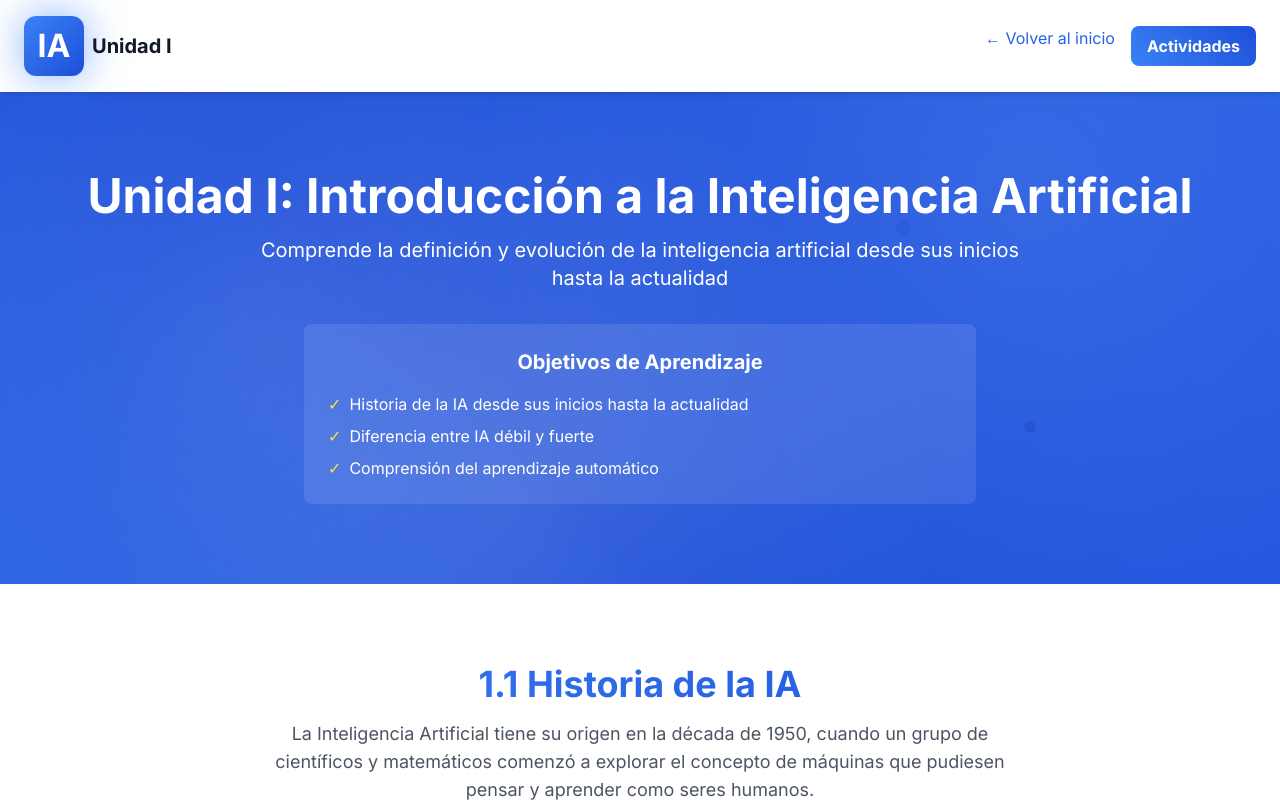
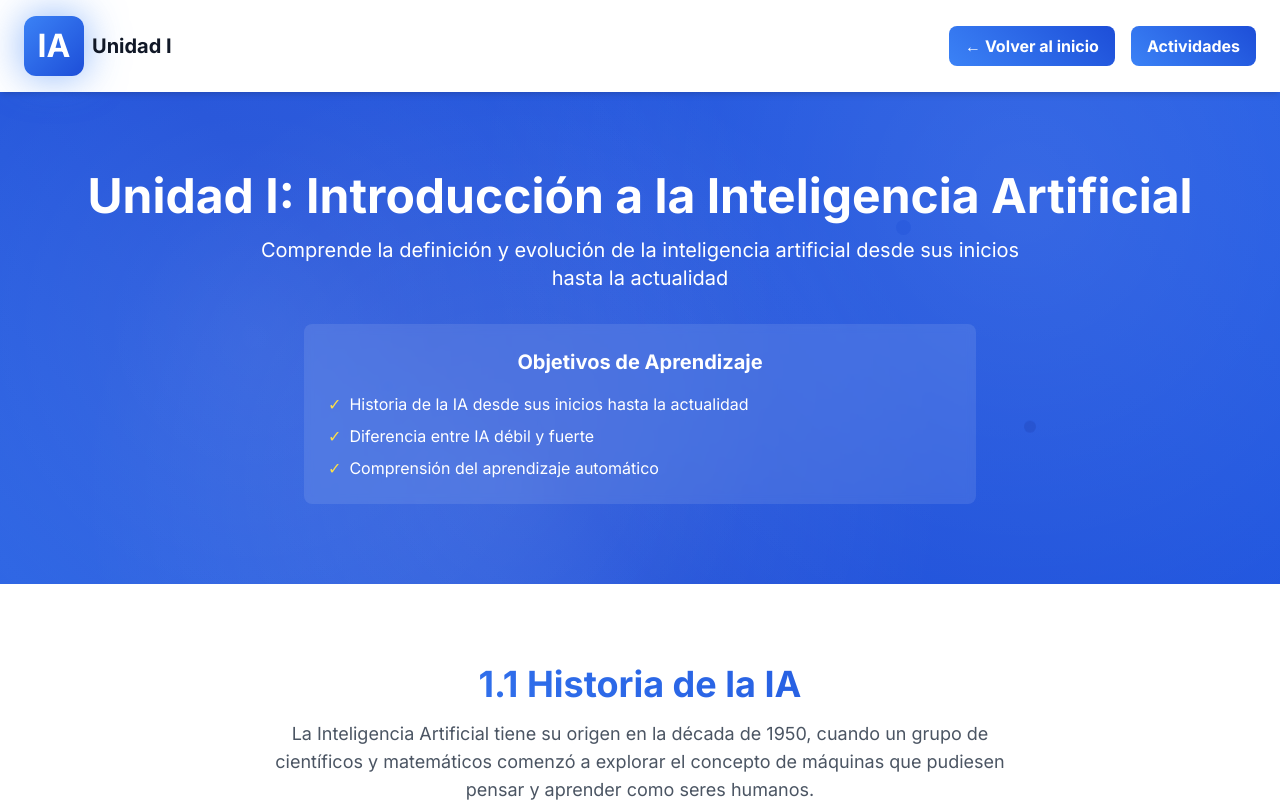
Before and after one commit to JJ-MP/IA-sitio-web, a plain HTML site: page unit1.html in a window 1280 px wide. Shown: the top 807 px of the page. Drawn offline with nearby package versions, Linux system fonts and the light colour scheme.

Commit message:
Update unit1.html

```diff
--- a/unit1.html
+++ b/unit1.html
@@ -359,7 +359,9 @@
                 <span class="text-xl font-bold text-gray-900">Unidad I</span>
             </div>
             <div class="flex space-x-4">
-                <a href="#" class="text-blue-600 hover:text-blue-800 transition duration-300">← Volver al inicio</a>
+                <a href="#" class="btn-magic text-white font-bold py-2 px-4 rounded-lg">
+                    ← Volver al inicio
+                </a>
                 <a href="#actividades" class="btn-magic text-white font-bold py-2 px-4 rounded-lg">
                     Actividades
                 </a>
```
